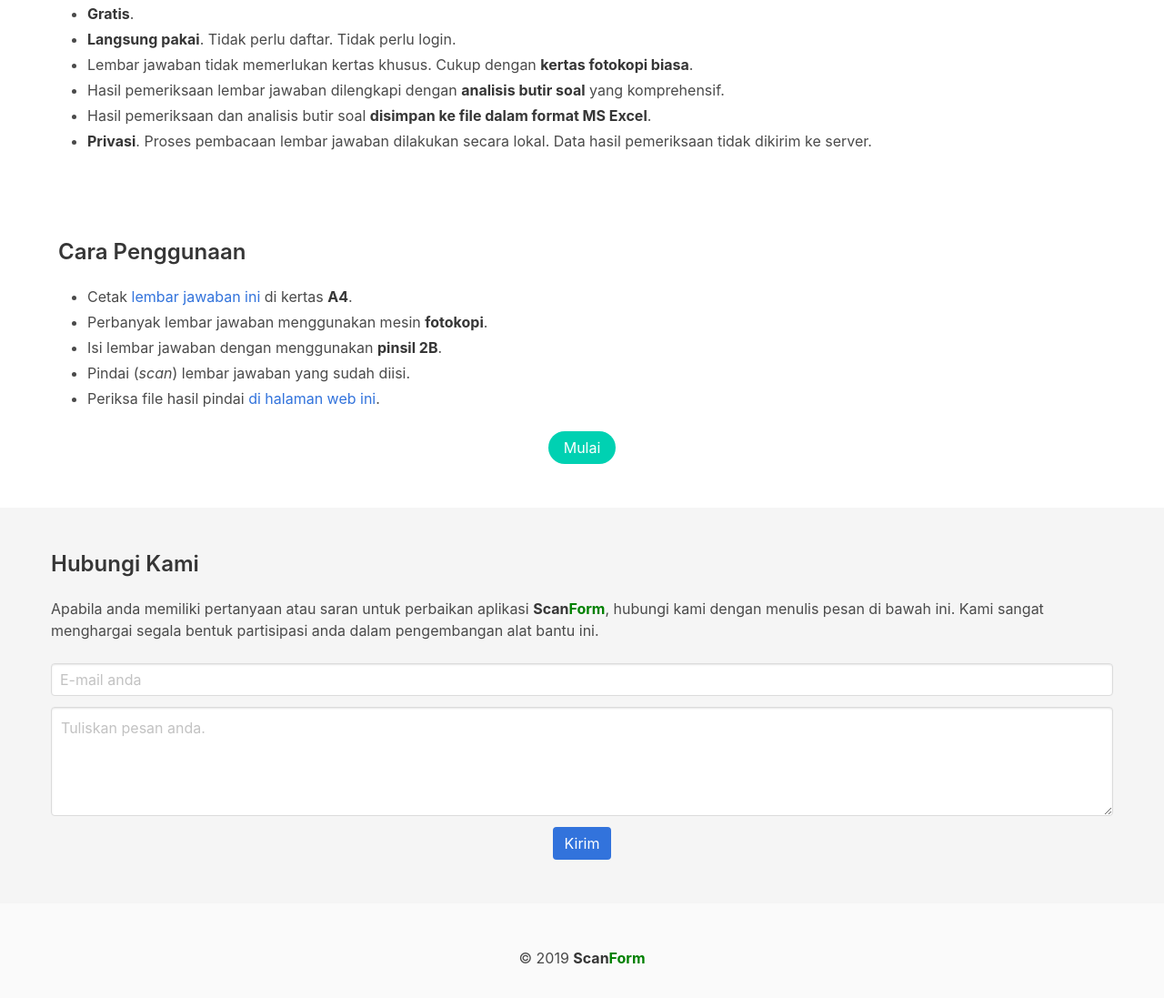
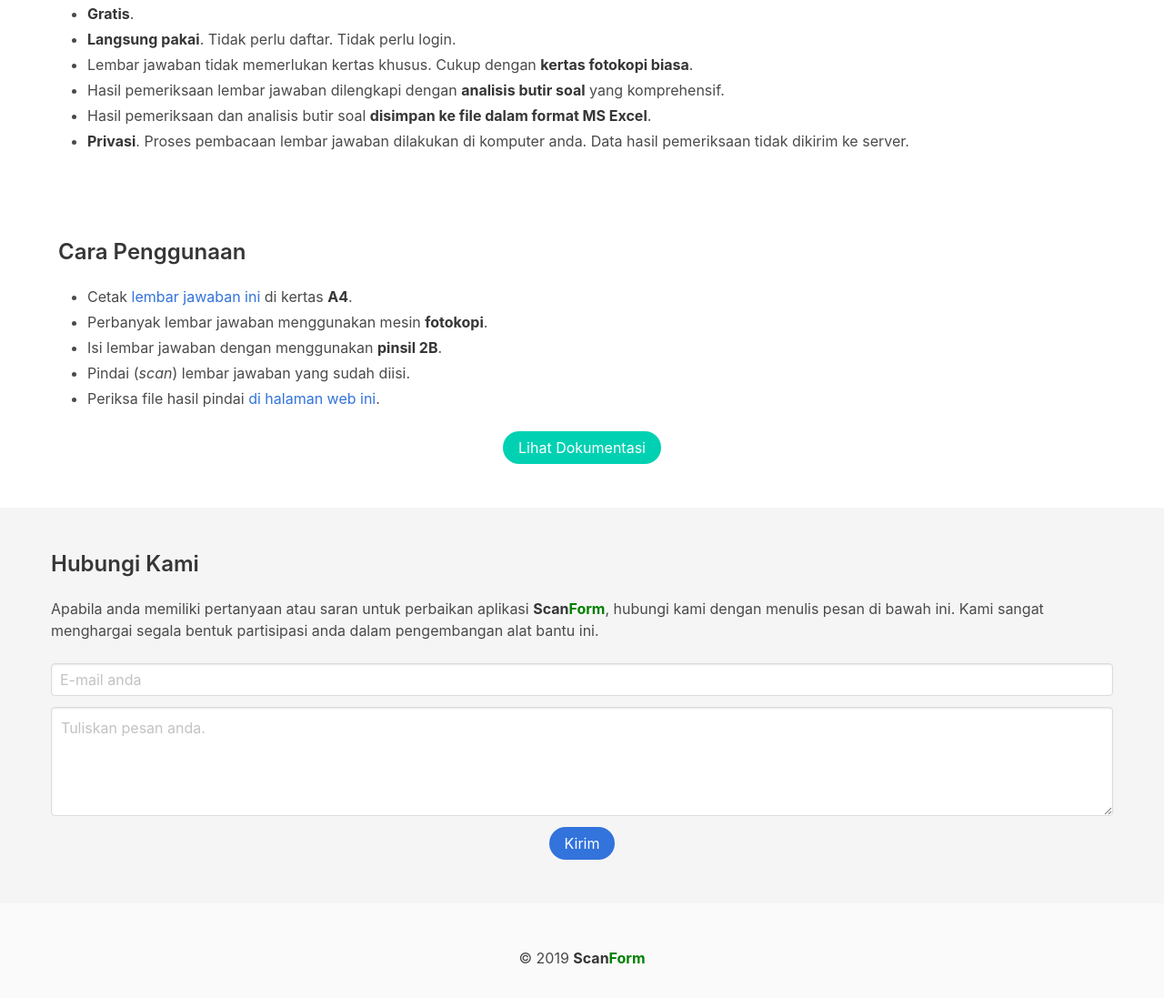
Before and after one commit to scan-form/scan-form.github.io, a plain HTML site: page index.html in a window 1280 px wide. Shown: the part 369-1466 px from the top of the page at 91% size. Drawn offline with nearby package versions, Linux system fonts and the light colour scheme.

Commit message:
20190830102100

```diff
--- a/index.html
+++ b/index.html
@@ -73,7 +73,8 @@
         </li>
         <li>
           <strong>Privasi</strong>. Proses pembacaan lembar jawaban
-          dilakukan secara lokal. Data hasil pemeriksaan tidak dikirim ke server.
+          dilakukan di komputer anda. Data hasil pemeriksaan tidak dikirim ke
+          server.
         </li>
       </ul>
     </div>
@@ -90,7 +91,7 @@
       </ul>
     </div>
     <div class="has-text-centered">
-      <a href="/read-and-grade/" class="button is-primary is-rounded">Mulai</a>
+      <a href="doc.html" class="button is-primary is-rounded">Lihat Dokumentasi</a>
     </div>
   </section>
 
@@ -120,7 +121,7 @@
         </div>
         <div class="field">
           <div class="control has-text-centered">
-            <button type="submit" class="button is-link">Kirim</button>
+            <button type="submit" class="button is-link is-rounded">Kirim</button>
           </div>
         </div>
       </form>
```
Also changed, not shown: doc.html (+4 -4 lines).
